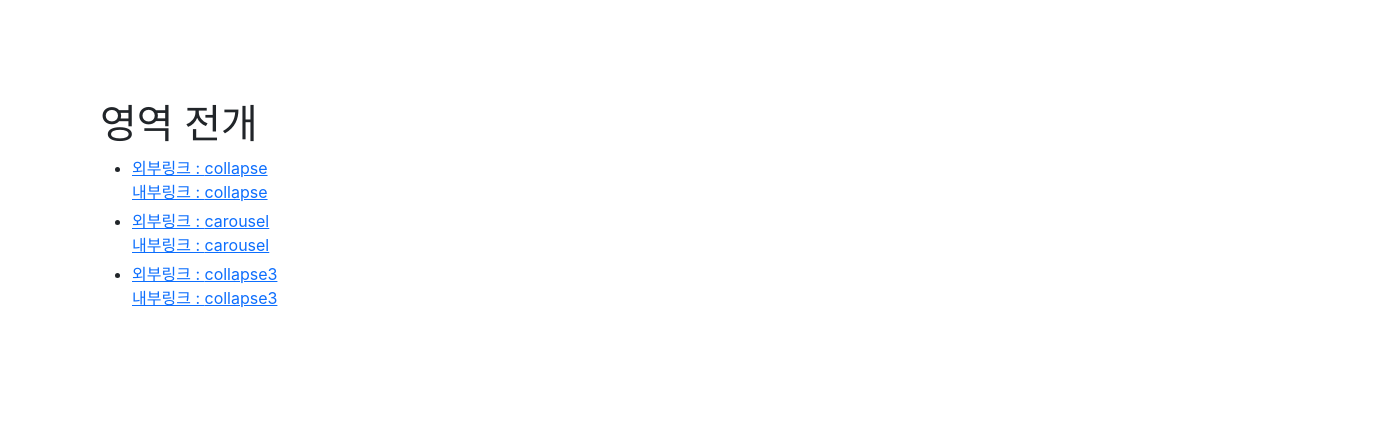
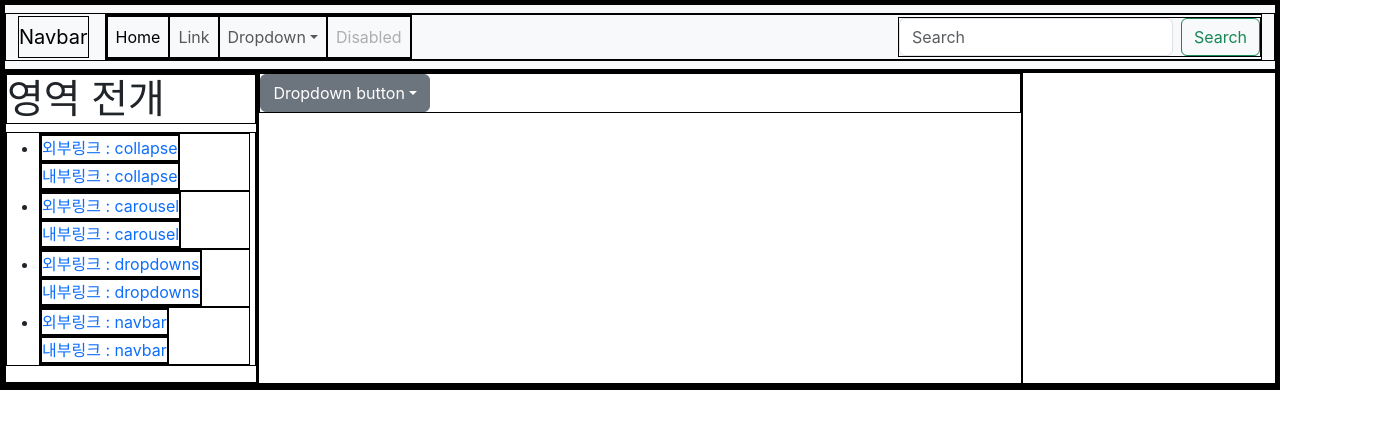
Before and after one commit to kyh012412/react_side_project1, a React (Create React App) app: page /dropdowns in a window 1280 px wide. Shown: the top 428 px of the page, 1380 px wide, since content can reach past the window. Built offline with nearby package versions, Linux system fonts and the light colour scheme; the HTML template or start-up script is replaced by a standard one.

Commit message:
에러2번째 Collapse.js에 있는 style을 해결못해서 애먹는중

```diff
--- a/public/data.json
+++ b/public/data.json
@@ -16,8 +16,14 @@
     },
     {
       "id": 3,
-      "title": "collapse3",
-      "link": ["https://getbootstrap.kr/docs/5.3/components/carousel/"],
+      "title": "dropdowns",
+      "link": ["https://getbootstrap.kr/docs/5.3/components/dropdowns/#%ec%a0%91%ea%b7%bc%ec%84%b1"],
+      "mypage": ""
+    },
+    {
+      "id": 4,
+      "title": "navbar",
+      "link": ["https://getbootstrap.kr/docs/5.3/components/navbar/#%ec%a7%80%ec%9b%90-%ec%bd%98%ed%85%90%ec%b8%a0"],
       "mypage": ""
     }
   ]
--- a/src/App.js
+++ b/src/App.js
@@ -3,19 +3,38 @@ import { BrowserRouter, Route, Routes } from 'react-router-dom';
 import Nav from './component/Nav';
 import Collapse from './component/Collapse';
 import Carousel from './component/Carousel';
+import Dropdown from './component/Dropdown';
+import Navbar from './component/Navbar';
+import './css/mytemplate.css'
 
 function App() {
   return (
     <>
-      <Nav />
-      <div id="Content">
+      {/* 12시방향 가로로 긴 직사각형 */}
+      <div className='header'>
+        <Navbar id={"topNavbar"}/>
+      </div>
+
+      {/* 상중하중에 중간에 뚱뚱한 가로로 긴 직사각형 */}
+      <div className='middle'>
+        <div className='middle-left'>
+          <Nav id={"leftNav"}/>
+        </div>
+        <div className='middle-center' id="Content">
           <BrowserRouter>
             <Routes>
               <Route path="/" />
               <Route path="/collapse" element={<Collapse />} />
               <Route path="/carousel" element={<Carousel />} />
+              <Route path="/dropdowns" element={<Dropdown />} />
             </Routes>
           </BrowserRouter>
+        </div>
+        <div className='middle-right'></div>
+      </div>
+
+      {/* 상중하 중에 아래부분 가로로 긴 직사각형 */}
+      <div className='footer'>
       </div>
     </>
   );
--- a/src/component/Carousel.js
+++ b/src/component/Carousel.js
@@ -1,31 +1,34 @@
+
+/** 회전하는 이미지 */
 const Carousel = () => {
-  const htmlContent = `
-  <div id="carouselExample" class="carousel slide">
-    <div class="carousel-inner">
-      <div class="carousel-item active">
-        <img src="/img/1.jpg" class="d-block w-100" alt="...">
+  return (
+    <>
+      <div id="carouselExample" className="carousel slide"  style="width:100px height:100px">
+        <div className="carousel-indicators">
+          <button type="button" data-bs-target="#carouselExample" data-bs-slide-to="0" class="active" aria-current="true" aria-label="Slide 1"></button>
+          <button type="button" data-bs-target="#carouselExample" data-bs-slide-to="1" aria-label="Slide 2"></button>
+          <button type="button" data-bs-target="#carouselExample" data-bs-slide-to="2" aria-label="Slide 3"></button>
+        </div>
+        <div className="carousel-inner">
+          <div className="carousel-item active">
+            <img src="/img/1.jpg" className="d-block w-100 urgentImg" alt="..."/>
           </div>
           <div class="carousel-item">
-        <img src="/img/2.jpg" class="d-block w-100" alt="...">
+            <img src="/img/2.jpg" className="d-block w-100 urgentImg" alt="..."/>
           </div>
           <div class="carousel-item">
-        <img src="/img/3.jpg" class="d-block w-100" alt="...">
+            <img src="/img/3.jpg" className="d-block w-100 urgentImg" alt="..."/>
           </div>
         </div>
-    <button class="carousel-control-prev" type="button" data-bs-target="#carouselExample" data-bs-slide="prev">
-      <span class="carousel-control-prev-icon" aria-hidden="true"></span>
-      <span class="visually-hidden">Previous</span>
+        <button className="carousel-control-prev" type="button" data-bs-target="#carouselExample" data-bs-slide="prev">
+          <span className="carousel-control-prev-icon" aria-hidden="true"></span>
+          <span className="visually-hidden">Previous</span>
         </button>
-    <button class="carousel-control-next" type="button" data-bs-target="#carouselExample" data-bs-slide="next">
-      <span class="carousel-control-next-icon" aria-hidden="true"></span>
-      <span class="visually-hidden">Next</span>
+        <button className="carousel-control-next" type="button" data-bs-target="#carouselExample" data-bs-slide="next">
+          <span className="carousel-control-next-icon" aria-hidden="true"></span>
+          <span className="visually-hidden">Next</span>
         </button>
       </div>
-  `;
-
-  return (
-    <>
-      <div dangerouslySetInnerHTML={{ __html: htmlContent }}></div>
     </>
   );
 };
--- a/src/component/Collapse.js
+++ b/src/component/Collapse.js
@@ -1,31 +1,26 @@
-const Collapse = () => {
-  const htmlContent = `
+const Collapse = ({id="collapseWidthExample"}) => {
+  return (
+    <>
       <p>
         <button
-      class="btn btn-primary"
+          className="btn btn-primary"
           type="button"
           data-bs-toggle="collapse"
-      data-bs-target="#collapseWidthExample"
+          data-bs-target={`#${id}`}
           aria-expanded="false"
-      aria-controls="collapseWidthExample"
+          aria-controls={id}
         >
           Toggle width collapse
         </button>
       </p>
-  <div style="min-height: 120px;">
-    <div class="collapse collapse-horizontal" id="collapseWidthExample">
-      <div class="card card-body" style="width: 300px;">
+      <div style={{ minHeight:"120px"}}>
+        <div className="collapse collapse-horizontal" id={id}>
+          <div className="card card-body" style="width: 300px;">
             This is some placeholder content for a horizontal collapse. It's
             hidden by default and shown when triggered.
           </div>
         </div>
       </div>
-  ;
-  `;
-
-  return (
-    <>
-      <div dangerouslySetInnerHTML={{ __html: htmlContent }}></div>
     </>
   );
 };
--- /dev/null
+++ b/src/component/Dropdown.js
@@ -0,0 +1,20 @@
+/** 숨겨진 메뉴바 */
+const Dropdown = () =>{
+  return (
+    <>
+      <div className="dropdown">
+        <button className="btn btn-secondary dropdown-toggle" type="button" data-bs-toggle="dropdown" aria-expanded="false">
+          Dropdown button
+        </button>
+        <ul className="dropdown-menu">
+          <li><a className="dropdown-item" href="#">Action</a></li>
+          <li><a className="dropdown-item" href="#">Another action</a></li>
+          <li><a className="dropdown-item" href="#">Something else here</a></li>
+        </ul>
+      </div>
+    </>
+  );
+
+}
+
+export default Dropdown;
--- /dev/null
+++ b/src/component/Navbar.js
@@ -0,0 +1,45 @@
+/** 화면 12시에 있을 헤더 */
+const Navbar = ({id}) => {
+  return (
+    <>
+      <nav id={id} className="navbar navbar-expand-lg bg-body-tertiary">
+        <div className="container-fluid">
+          <a className="navbar-brand" href="#">Navbar</a>
+          <button className="navbar-toggler" type="button" data-bs-toggle="collapse" data-bs-target="#navbarSupportedContent" aria-controls="navbarSupportedContent" aria-expanded="false" aria-label="Toggle navigation">
+            <span className="navbar-toggler-icon"></span>
+          </button>
+          <div className="collapse navbar-collapse" id="navbarSupportedContent">
+            <ul className="navbar-nav me-auto mb-2 mb-lg-0">
+              <li className="nav-item">
+                <a className="nav-link active" aria-current="page" href="/">Home</a>
+              </li>
+              <li className="nav-item">
+                <a className="nav-link" href="#">Link</a>
+              </li>
+              <li className="nav-item dropdown">
+                <a className="nav-link dropdown-toggle" href="#" role="button" data-bs-toggle="dropdown" aria-expanded="false">
+                  Dropdown
+                </a>
+                <ul className="dropdown-menu">
+                  <li><a className="dropdown-item" href="#">Action</a></li>
+                  <li><a className="dropdown-item" href="#">Another action</a></li>
+                  <li><hr className="dropdown-divider" /></li>
+                  <li><a className="dropdown-item" href="#">Something else here</a></li>
+                </ul>
+              </li>
+              <li className="nav-item">
+                <a className="nav-link disabled" aria-disabled="true">Disabled</a>
+              </li>
+            </ul>
+            <form className="d-flex" role="search">
+              <input className="form-control me-2" type="search" placeholder="Search" aria-label="Search" />
+              <button className="btn btn-outline-success" type="submit">Search</button>
+            </form>
+          </div>
+        </div>
+      </nav>
+    </>
+  );
+}
+
+export default Navbar;
--- a/src/component/Sigong.js
+++ b/src/component/Sigong.js
@@ -1,3 +1,4 @@
+/** 돌아가는 시공이미지 css파밍연습 */
 const Sigong = () => {
   return (
     <>
--- a/src/css/my.css
+++ b/src/css/my.css
@@ -4,10 +4,14 @@ ul#dataUl > li {
 
 #Nav {
   position: relative;
-  left: 100px;
-  top: 100px;
 }
 
 #Content {
   position: relative;
 }
+
+.urgentImg{
+  width: 100px;
+  height: 100px;
+  margin: 0 auto;
+}
--- /dev/null
+++ b/src/css/mytemplate.css
@@ -0,0 +1,41 @@
+.test,* {
+  border: 0.5px solid #000;
+}
+
+.test,* {
+  box-sizing: border-box;
+}
+
+.header{
+  margin: 0 auto;
+}
+
+.middle{
+  display:flex ;
+}
+
+.middle-left{
+  width: 20%;
+}
+
+.middle-center{
+  width: 60%;
+}
+
+.middle-right{
+  width: 20%;
+}
+
+ul#dataUl>li {
+  margin:0 5px 0 0;
+  padding: 0 0 0 0;
+  height:auto;
+}
+
+ul#dataUl>li>a{
+  display: inline-block;
+}
+
+a{
+  text-decoration: none;
+}
```
Also changed, not shown: 1 other file (tests, documents, lock files or other folders). Lines whose indentation alone changed are shown as unchanged.
